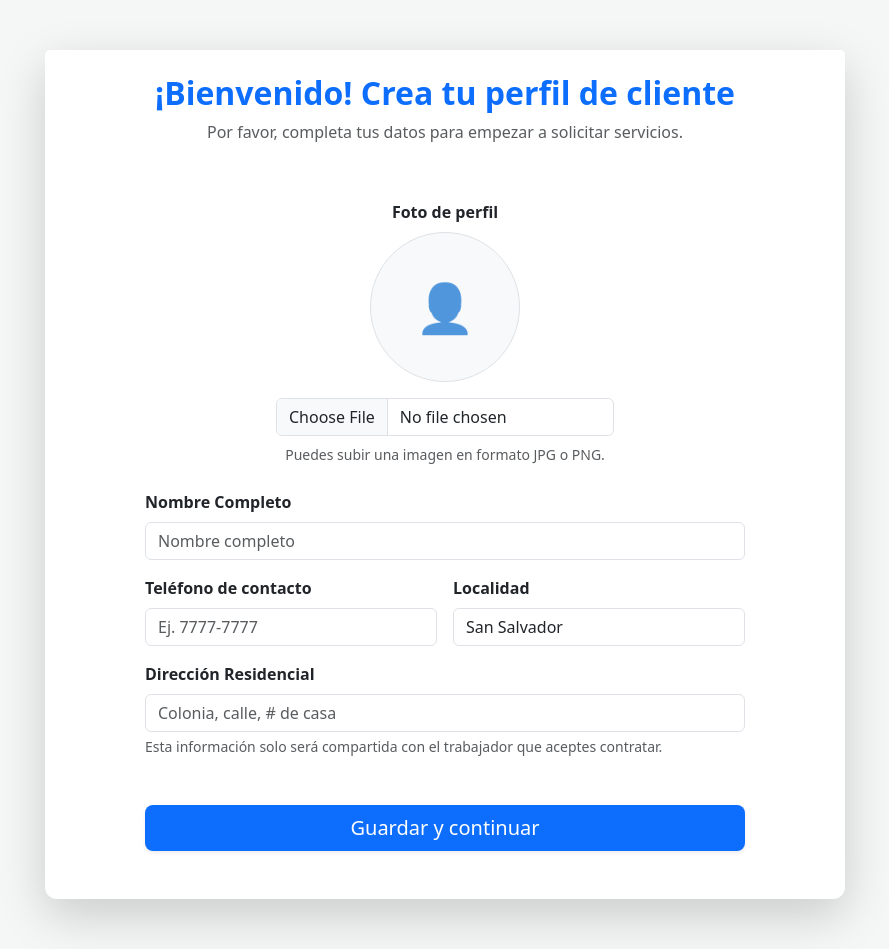
After one commit to rzvlady/oficio-connect-sv, a Django app: page /completar_perfil/ in a window 1280 px wide. The commit adds this page. Shown: the whole page, without its empty margins (195-1084 px from the left). Run offline with Django 5.2, Linux system fonts and the light colour scheme; the visitor is signed in with stand-in values (Sample User, id 1); data comes from the database, SQL or seed files in the repository; data that the repository does not hold is empty.

Commit message:
- agrego media/ a .gitignore -Nuevo archivo forms con clase ClientProfileForms en app usuarios - nueva view en app usuarios completar_perfil_cliente (lleva a los nuevos usuarios clientes a completar su informacion personal despues de registrarse) - cambios en home.html para aniadir opcion para editar el perfil - nuevo completar_perfil.html

```diff
--- a/core/settings.py
+++ b/core/settings.py
@@ -57,6 +57,7 @@ INTERNAL_IPS=[
     '127.0.0.1',
 ]
 
+ALLOWED_HOSTS = ['127.0.0.1', 'localhost']
 
 
 
--- a/servicios/forms.py
+++ b/servicios/forms.py
@@ -1,5 +1,5 @@
 from django import forms
-from .models import Review, Category, WorkerProfile
+from .models import Review, Category, WorkerProfile, ClientProfile
 
 class ReviewForm(forms.ModelForm):
     class Meta:
--- a/servicios/views.py
+++ b/servicios/views.py
@@ -2,8 +2,10 @@ from django.shortcuts import render, redirect, get_object_or_404
 from django.contrib.auth.decorators import login_required
 from django.core.exceptions import ValidationError
 from .models import Category, WorkerProfile, ClientProfile, Review, JobRequest
-from .forms import ReviewForm, CategoryForm, WorkerProfileForm
+from .forms import ReviewForm
 from django.contrib import messages
+
+
 @login_required
 def crear_resena(request, worker_id):
     trabajador = get_object_or_404(WorkerProfile, id=worker_id)
--- /dev/null
+++ b/usuarios/forms.py
@@ -0,0 +1,15 @@
+from servicios.models import ClientProfile
+from django import forms
+
+class ClientProfileForm(forms.ModelForm):
+    class Meta:
+        model = ClientProfile
+        fields = ['full_name', 'phone_number', 'address', 'municipality', 'profile_picture']
+
+        widgets = {
+            'full_name': forms.TextInput(attrs={'class': 'form-control', 'placeholder': 'Nombre completo'}),
+            'phone_number': forms.TextInput(attrs={'class': 'form-control', 'placeholder': 'Ej. 7777-7777'}),
+            'address': forms.TextInput(attrs={'class': 'form-control', 'placeholder': 'Colonia, calle, # de casa'}),
+            'municipality': forms.TextInput(attrs={'class': 'form-control'}),
+            'profile_picture': forms.FileInput(attrs={'class': 'form-control'}),
+        }
--- /dev/null
+++ b/usuarios/templates/usuarios/completar_perfil.html
@@ -0,0 +1,86 @@
+<!DOCTYPE html>
+<html lang="es">
+<head>
+    <meta charset="UTF-8">
+    <meta name="viewport" content="width=device-width, initial-scale=1.0">
+    <title>Configurar Perfil de Cliente - Oficio Connect SV</title>
+    <link href="https://cdn.jsdelivr.net/npm/bootstrap@5.3.0/dist/css/bootstrap.min.css" rel="stylesheet">
+    <style>
+        body { background-color: #f4f7f6; }
+        .setup-card {
+            max-width: 800px;
+            margin: 50px auto;
+            border: none;
+            border-radius: 12px;
+        }
+        .btn-primary { background-color: #0d6efd; border: none; }
+    </style>
+</head>
+<body>
+
+    <div class="container">
+        <div class="card setup-card shadow-lg">
+            <div class="card-header bg-white text-center py-4 border-0">
+                <h2 class="fw-bold text-primary">{{ titulo }}</h2>
+                <p class="text-muted">{{ subtitulo }}</p>
+            </div>
+
+            <div class="card-body px-5 pb-5">
+                <div class="mx-auto" style="max-width: 600px;">
+                    <form method="POST" enctype="multipart/form-data">
+                        {% csrf_token %}
+
+                        <div class="mb-4 text-center">
+                            <label class="form-label d-block fw-semibold">Foto de perfil</label>
+                            <div class="mb-3">
+                                {% if perfil.profile_picture %}
+                                    <img src="{{ perfil.profile_picture.url }}"
+                                        alt="Foto de perfil"
+                                        class="rounded-circle img-thumbnail shadow-sm"
+                                        style="width: 150px; height: 150px; object-fit: cover;">
+                                {% else %}
+                                    <div class="rounded-circle bg-light d-inline-flex align-items-center justify-content-center border"
+                                        style="width: 150px; height: 150px;">
+                                        <span class="text-muted" style="font-size: 3rem;">👤</span>
+                                    </div>
+                                {% endif %}
+                            </div>
+
+                            <div class="d-inline-block">
+                                {{ form.profile_picture }}
+                                <small class="text-muted d-block mt-2">Puedes subir una imagen en formato JPG o PNG.</small>
+                            </div>
+                        </div>
+
+                        <div class="row g-3">
+                            <div class="col-12">
+                                <label class="form-label fw-semibold">Nombre Completo</label>
+                                {{ form.full_name }}
+                            </div>
+
+                            <div class="col-md-6">
+                                <label class="form-label fw-semibold">Teléfono de contacto</label>
+                                {{ form.phone_number }}
+                            </div>
+
+                            <div class="col-md-6">
+                                <label class="form-label fw-semibold">Localidad</label>
+                                {{ form.municipality }}
+                            </div>
+
+                            <div class="col-12">
+                                <label class="form-label fw-semibold">Dirección Residencial</label>
+                                {{ form.address }}
+                                <small class="text-muted d-block mt-1">Esta información solo será compartida con el trabajador que aceptes contratar.</small>
+                            </div>
+                        </div>
+
+                        <div class="d-grid gap-2 mt-5">
+                            <button type="submit" class="btn btn-primary btn-lg shadow-sm">
+                                Guardar y continuar
+                            </button>
+                        </div>
+                    </form>
+                </div> </div> </div> </div> <script src="https://cdn.jsdelivr.net/npm/bootstrap@5.3.0/dist/js/bootstrap.bundle.min.js"></script>
+</body>
+</html>
--- a/usuarios/urls.py
+++ b/usuarios/urls.py
@@ -3,7 +3,12 @@ from . import views
 
 urlpatterns = [
     path('login/', views.login_view, name='login'),
+
     path('logout/', views.logout_view, name='logout'),
+
     path('home/', views.home_view, name='home'),
+
     path('register/', views.register_view, name='register'),
+
+    path('completar_perfil/', views.completar_perfil_cliente, name='completar_perfil_cliente'),
 ]
--- a/usuarios/views.py
+++ b/usuarios/views.py
@@ -1,3 +1,4 @@
+from .forms import ClientProfileForm
 from django.shortcuts import render, redirect
 from django.contrib.auth import authenticate, login, logout
 from django.contrib.auth.models import User
@@ -31,14 +32,11 @@ def home_view(request):
     return response
 
 def register_view(request):
-    if request.user.is_authenticated:
-        return redirect('home')
-
     if request.method == 'POST':
         username = request.POST['username']
         password1 = request.POST['password1']
         password2 = request.POST['password2']
-        tipo_usuario = request.POST.get('tipo_usuario') # Capturamos qué eligió
+        tipo_usuario = request.POST.get('tipo_usuario')
 
         if password1 != password2:
             return render(request, 'usuarios/register.html', {'error': 'Las contraseñas no coinciden'})
@@ -49,14 +47,51 @@ def register_view(request):
         # 1. Creamos el usuario base
         user = User.objects.create_user(username=username, password=password1)
 
-        # 2. Creamos el perfil correspondiente en blanco
+        # 2. Iniciamos sesión de una vez
+        login(request, user)
+
+        # 3. Redirección y creación según el tipo
         if tipo_usuario == 'trabajador':
-            WorkerProfile.objects.create(user=user, full_name=username)
+            WorkerProfile.objects.get_or_create(user=user)
+            # Cambiamos 'home' por la vista de perfil de trabajador (cuando la tengas)
+            return redirect('completar_perfil_trabajador')
+
         elif tipo_usuario == 'cliente':
-            ClientProfile.objects.create(user=user, full_name=username)
-
-        # 3. Iniciamos sesión y redirigimos
-        login(request, user)
-        return redirect('home')
+            ClientProfile.objects.get_or_create(user=user)
+            # Aquí es donde lo mandamos a la vista que acabamos de hacer
+            return redirect('completar_perfil_cliente')
 
     return render(request, 'usuarios/register.html')
+
+@login_required
+def completar_perfil_cliente(request):
+    # 1. Obtener o crear el perfil
+    perfil, created = ClientProfile.objects.get_or_create(user=request.user)
+
+    # 2. Lógica de 'created': Definir un mensaje según el estado
+    if created:
+        titulo_pantalla = "¡Bienvenido! Crea tu perfil de cliente"
+        subtitulo = "Por favor, completa tus datos para empezar a solicitar servicios."
+    else:
+        titulo_pantalla = "Editar Perfil"
+        subtitulo = "Actualiza tu información personal a continuación."
+
+    # 3. Procesamiento del Formulario
+    if request.method == 'POST':
+        form = ClientProfileForm(request.POST, request.FILES, instance=perfil)
+        if form.is_valid():
+            form.save()
+            return redirect('home')
+    else:
+        form = ClientProfileForm(instance=perfil)
+
+    # 4. Pasar las variables al HTML
+    context = {
+        'form': form,
+        'perfil': perfil,
+        'titulo': titulo_pantalla,
+        'subtitulo': subtitulo,
+        'nuevo_perfil': created # También puedes pasar el booleano directamente
+    }
+
+    return render(request, 'usuarios/completar_perfil.html', context)
```
Also changed, not shown: usuarios/templates/usuarios/home.html (+9 -3 lines), 1 other file.
